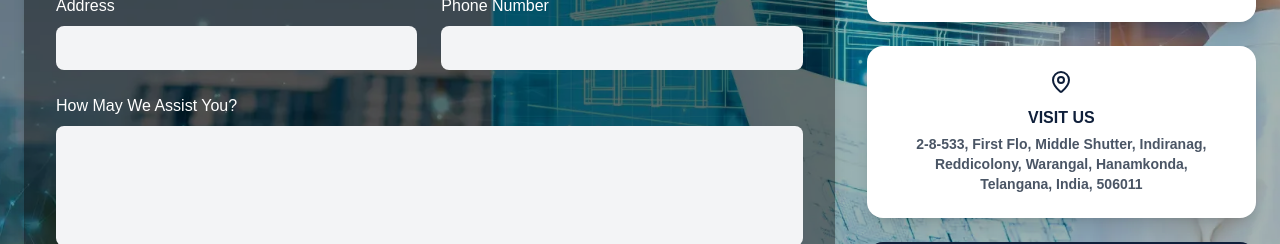
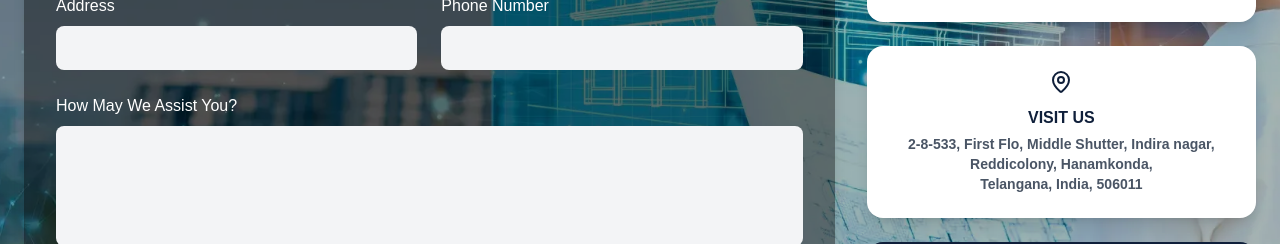
Before and after one commit to Acolytetech/shreyaan-construction, a Next.js app: page / in a window 1280 px wide. Shown: the part 6200-6444 px from the top of the page. Built offline with nearby package versions, Linux system fonts and the light colour scheme.

Commit message:
update address

```diff
--- a/app/contact/page.tsx
+++ b/app/contact/page.tsx
@@ -177,7 +177,7 @@ export default function ContactPage() {
               className="text-lg text-gray-700 mb-6"
             >
               <h3 className="text-2xl font-semibold text-blue-900 mb-4">Visit Us</h3>
-              <p> 2-8-533, First Flo, Middle Shutter, Indiranag, Reddicolony, Warangal, Hanamkonda, Telangana, India, 506011</p>
+              <p> 2-8-533, First Flo, Middle Shutter, Indira nagar, Reddicolony,  Hanamkonda, Telangana, India, 506011</p>
             </motion.div>
 
             <motion.div
--- a/components/Home/ConnectSection.tsx
+++ b/components/Home/ConnectSection.tsx
@@ -122,7 +122,7 @@ export default function ConnectSection() {
               <MapPin className="mx-auto mb-3" />
               <h4 className="font-semibold">VISIT US</h4>
               <p className="text-gray-600 mt-1 text-sm font-semibold">
-                 2-8-533, First Flo, Middle Shutter, Indiranag, Reddicolony, Warangal, Hanamkonda,
+                 2-8-533, First Flo, Middle Shutter, Indira nagar, Reddicolony,  Hanamkonda,
                 <br />
                 Telangana, India, 506011
               </p>
```
